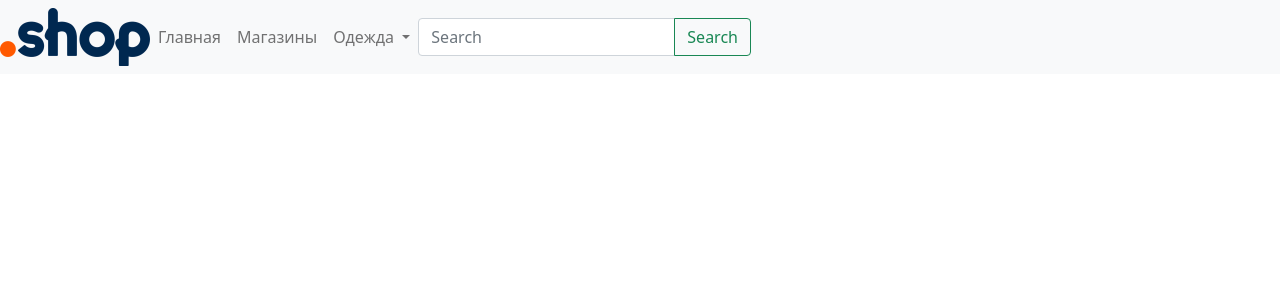
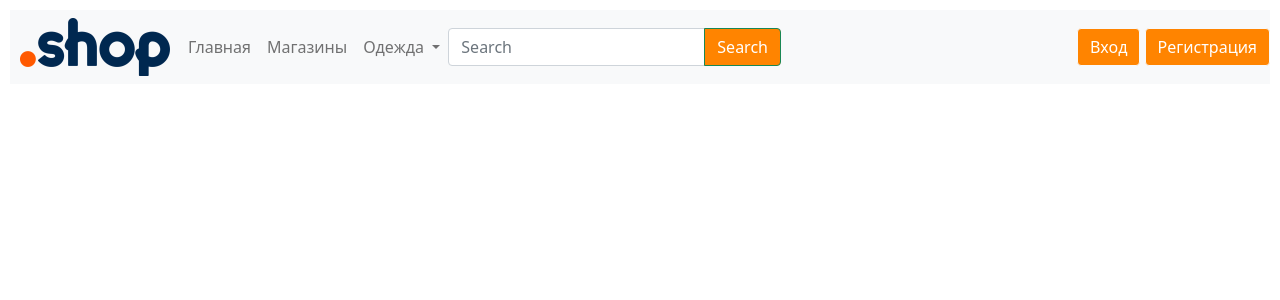
Before and after one commit to alvinist27/djangoShopOld, a Django app: page / in a window 1280 px wide. Shown: the top 300 px of the page. Run offline with Django 4.2, Linux system fonts and the light colour scheme.

Commit message:
Изменение навигации

```diff
--- a/static/css/style.css
+++ b/static/css/style.css
@@ -1,7 +1,19 @@
-.btn{
+nav {
+    position: fixed;
+    margin: 10px;
+}
 
-background-color: red;
+img {
+    margin-right: 10px;
+    margin-left: 10px;
+}
 
-color: white;
+.btn {
+    background-color: #FF8400FF !important;
+    color: white!important;
+}
 
+.buttons {
+    margin-left: auto;
+    margin-right: 0;
 }
--- a/templates/base.html
+++ b/templates/base.html
@@ -11,7 +11,7 @@
     <link href="https://cdn.jsdelivr.net/npm/bootstrap@5.0.2/dist/css/bootstrap.min.css" rel="stylesheet" integrity="sha384-EVSTQN3/azprG1Anm3QDgpJLIm9Nao0Yz1ztcQTwFspd3yD65VohhpuuCOmLASjC" crossorigin="anonymous">
     <script src="https://cdn.jsdelivr.net/npm/@popperjs/core@2.9.2/dist/umd/popper.min.js" integrity="sha384-IQsoLXl5PILFhosVNubq5LC7Qb9DXgDA9i+tQ8Zj3iwWAwPtgFTxbJ8NT4GN1R8p" crossorigin="anonymous"></script>
     <script src="https://cdn.jsdelivr.net/npm/bootstrap@5.0.2/dist/js/bootstrap.min.js" integrity="sha384-cVKIPhGWiC2Al4u+LWgxfKTRIcfu0JTxR+EQDz/bgldoEyl4H0zUF0QKbrJ0EcQF" crossorigin="anonymous"></script>
-    {% block title %}<title>.SHOP - Магазин одежды</title>{% endblock %}
+    {% block title %}<title>.shop - Магазин одежды</title>{% endblock %}
 </head>
 <body>
     {% block nav %}
@@ -19,7 +19,7 @@
     {% endblock %}
 
     {% block content %}
-        Ку
+
     {% endblock %}
 
     {% block footer %}
--- a/templates/navbar.html
+++ b/templates/navbar.html
@@ -7,7 +7,7 @@
     <div class="collapse navbar-collapse" id="navbarSupportedContent">
         <ul class="navbar-nav mr-auto">
             <li class="nav-item">
-                <a class="nav-link" href="#">Главная</a>
+                <a class="nav-link" href="/">Главная</a>
             </li>
             <li class="nav-item">
                 <a class="nav-link" href="#">Магазины</a>
@@ -30,6 +30,17 @@
                 <button class="btn btn-outline-success my-2 my-sm-0" type="submit">Search</button>
             </div>
         </form>
+
+        <div class="buttons">
+            {% if user.is_authenticated %}
+                <a href="" class="btn btn-outline-light">Корзина</a>
+                <a href="" class="btn btn-outline-light">Профиль</a>
+                <a href="" class="btn btn-outline-light">Выход</a>
+            {% else %}
+                <a href="" class="btn btn-outline-light mr-2">Вход</a>
+                <a href="" class="btn btn-outline-light mr-2">Регистрация</a>
+            {% endif %}
+        </div>
     </div>
     <button class="navbar-toggler" type="button" data-toggle="collapse" data-target="#navbarSupportedContent" aria-controls="navbarSupportedContent" aria-expanded="false" aria-label="Toggle navigation">
         <span class="navbar-toggler-icon"></span>
```
